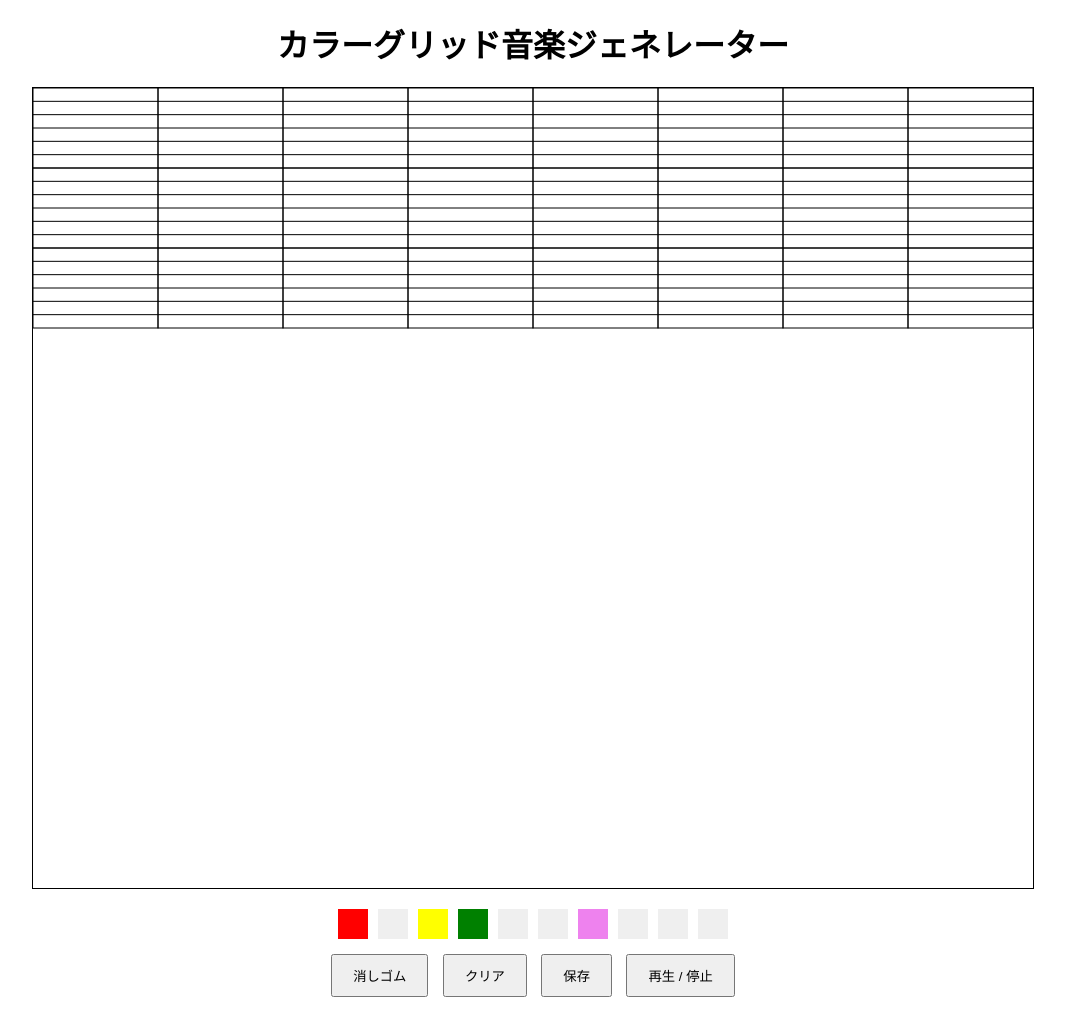
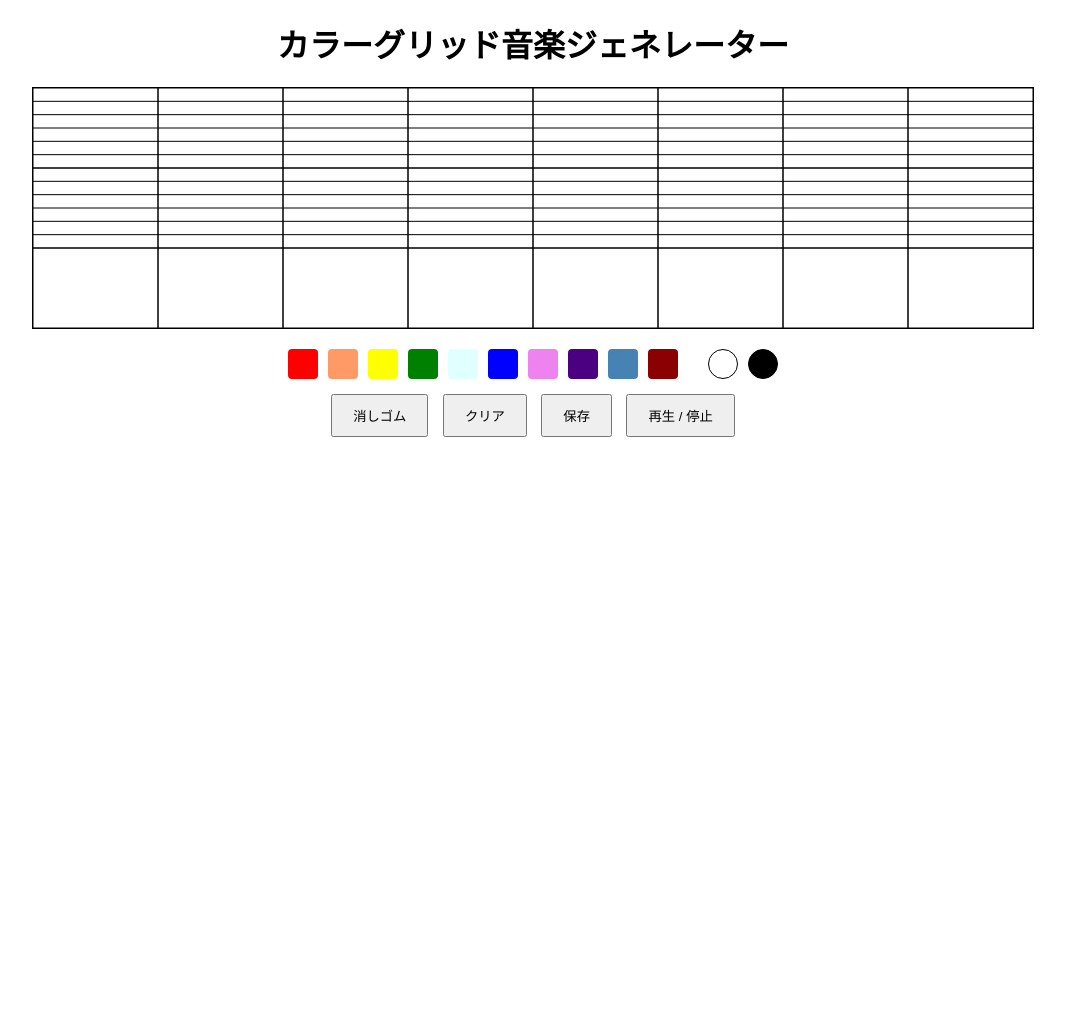
Before and after one commit to keigo1110/color_piano, a Flask app: page / in a window 1280 px wide. Shown: the whole page, without its empty margins (107-1172 px from the left). After the commit the page ends 437 px from the top, so only its background shows below. Run offline with Flask 3, Linux system fonts and the light colour scheme; some libraries are stand-ins or nearby versions.

Commit message:
complete prototype

```diff
--- a/static/css/style.css
+++ b/static/css/style.css
@@ -36,3 +36,35 @@ h1 {
     padding: 10px 20px;
     cursor: pointer;
 }
+
+/* 省略可能な既存のスタイル */
+
+#paletteContainer {
+    display: flex;
+    justify-content: center;
+    margin-bottom: 10px;
+}
+
+#mainPalette, #drumPalette {
+    display: flex;
+    margin: 0 10px;
+}
+
+.color-button {
+    width: 30px;
+    height: 30px;
+    margin: 0 5px;
+    cursor: pointer;
+    border: none;
+    border-radius: 4px;
+}
+
+.drum-button {
+    width: 30px;
+    height: 30px;
+    margin: 0 5px;
+    cursor: pointer;
+    border: none;
+    border-radius: 50%;
+    border: 1px solid #000;
+}
--- a/static/js/script.js
+++ b/static/js/script.js
@@ -13,44 +13,71 @@ let grid = Array(rows).fill().map(() => Array(cols).fill(null));
 
 // カラーパレットと音のリスト
 const colorNoteMap = {
-    "Red": "C4",
-    "Orange-pink": "G4",
-    "Yellow": "D4",
-    "Green": "A4",
-    "Whitish-blue": "E4",
-    "Blue, bright": "F#4",
-    "Violet": "Db4",
-    "Purplish-violet": "Ab4",
-    "Steel color with metallic sheen": "Eb4",
-    "Red, dark": "F4"
+    "Red": { note: "C4", color: "red" },
+    "Orange-pink": { note: "G4", color: "#FF9966" },
+    "Yellow": { note: "D4", color: "yellow" },
+    "Green": { note: "A4", color: "green" },
+    "Whitish-blue": { note: "E4", color: "#E0FFFF" }, // Light Cyan
+    "Blue, bright": { note: "F#4", color: "blue" },
+    "Violet": { note: "Db4", color: "violet" },
+    "Purplish-violet": { note: "Ab4", color: "indigo" },
+    "Steel color with metallic sheen": { note: "Eb4", color: "#4682B4" }, // Steel Blue
+    "Red, dark": { note: "F4", color: "darkred" }
 };
 
-const colors = Object.keys(colorNoteMap);
-let selectedColor = colors[0]; // デフォルトの選択色
+const drumColorMap = {
+    "White": { sample: "hat", color: "white" },
+    "Black": { sample: "kick", color: "black" }
+};
+
+const mainColors = Object.keys(colorNoteMap);
+const drumColors = Object.keys(drumColorMap);
+
+let selectedColor = null; // 選択された色（キー）
+let selectedPalette = null; // 選択されたパレット（"main" または "drum"）
 let eraserMode = false; // 消しゴムモード
 
 // コントロール要素
-const paletteDiv = document.getElementById('palette');
+const mainPaletteDiv = document.getElementById('mainPalette');
+const drumPaletteDiv = document.getElementById('drumPalette');
 const eraserButton = document.getElementById('eraserButton');
 const clearButton = document.getElementById('clearButton');
 const saveButton = document.getElementById('saveButton');
 const playButton = document.getElementById('playButton');
 
-// カラーパレットの生成
-colors.forEach(color => {
+// メインパレットの生成
+mainColors.forEach(key => {
+    const colorInfo = colorNoteMap[key];
     const colorBtn = document.createElement('button');
     colorBtn.className = 'color-button';
-    colorBtn.style.backgroundColor = color;
+    colorBtn.style.backgroundColor = colorInfo.color;
     colorBtn.addEventListener('click', () => {
-        selectedColor = color;
+        selectedColor = key;
+        selectedPalette = "main";
         eraserMode = false;
     });
-    paletteDiv.appendChild(colorBtn);
+    mainPaletteDiv.appendChild(colorBtn);
+});
+
+// ドラムパレットの生成
+drumColors.forEach(key => {
+    const colorInfo = drumColorMap[key];
+    const colorBtn = document.createElement('button');
+    colorBtn.className = 'drum-button';
+    colorBtn.style.backgroundColor = colorInfo.color;
+    colorBtn.addEventListener('click', () => {
+        selectedColor = key;
+        selectedPalette = "drum";
+        eraserMode = false;
+    });
+    drumPaletteDiv.appendChild(colorBtn);
 });
 
 // コントロールボタンのイベント
 eraserButton.addEventListener('click', () => {
     eraserMode = true;
+    selectedColor = null;
+    selectedPalette = null;
 });
 
 clearButton.addEventListener('click', () => {
@@ -86,7 +113,14 @@ canvas.addEventListener('click', (e) => {
     if (eraserMode) {
         grid[y][x] = null;
     } else {
-        grid[y][x] = selectedColor;
+        if (y < 2 && selectedPalette === "main") {
+            // 最初の2行はメインパレットのみ
+            grid[y][x] = { key: selectedColor, palette: selectedPalette };
+        } else if (y === 2 && selectedPalette === "drum") {
+            // 第3行はドラムパレットのみ
+            grid[y][x] = { key: selectedColor, palette: selectedPalette };
+        }
+        // 適切なパレットが選択されていない場合は何もしない
     }
     drawGrid();
 });
@@ -98,8 +132,14 @@ function drawGrid() {
     // セルの描画
     for (let y = 0; y < rows; y++) {
         for (let x = 0; x < cols; x++) {
-            const color = grid[y][x];
-            if (color) {
+            const cell = grid[y][x];
+            if (cell) {
+                let color;
+                if (cell.palette === "main") {
+                    color = colorNoteMap[cell.key].color;
+                } else if (cell.palette === "drum") {
+                    color = drumColorMap[cell.key].color;
+                }
                 ctx.fillStyle = color;
                 ctx.fillRect(x * cellWidth, y * cellHeight, cellWidth, cellHeight);
             }
@@ -115,7 +155,7 @@ function drawGrid() {
 // 五線譜の描画
 function drawStaves() {
     ctx.strokeStyle = '#000';
-    for (let y = 0; y < rows; y++) {
+    for (let y = 0; y < 2; y++) { // 最初の2行のみ
         const startY = y * cellHeight;
         const lineSpacing = cellHeight / 6;
         for (let i = 1; i <= 5; i++) {
@@ -141,9 +181,9 @@ function startPlayback() {
 
         // 音の再生
         for (let y = 0; y < rows; y++) {
-            const color = grid[y][currentColumn];
-            if (color) {
-                playSound(y, color);
+            const cell = grid[y][currentColumn];
+            if (cell) {
+                playSound(y, cell.key, cell.palette);
             }
         }
 
@@ -158,27 +198,23 @@ function stopPlayback() {
 }
 
 // 音の再生
-function playSound(row, color) {
+function playSound(row, key, palette) {
+    if (palette === "main") {
+        const note = colorNoteMap[key].note;
         if (row === 0) {
             // ピアノシンセ
             const synth = new Tone.Synth().toDestination();
-        synth.triggerAttackRelease(colorNoteMap[color], '8n');
+            synth.triggerAttackRelease(note, '8n');
         } else if (row === 1) {
             // ベースシンセ
             const bassSynth = new Tone.MembraneSynth().toDestination();
-        bassSynth.triggerAttackRelease(colorNoteMap[color], '8n');
-    } else if (row === 2) {
+            bassSynth.triggerAttackRelease(note, '8n');
+        }
+    } else if (palette === "drum" && row === 2) {
         // ドラムサンプル
-        const player = new Tone.Player().toDestination();
-        if (color === 'Whitish-blue') {
-            player.load('/static/audio/hat.wav').then(() => {
-                player.start();
-            });
-        } else {
-            player.load('/static/audio/kick.wav').then(() => {
-                player.start();
-            });
-        }
+        const sampleName = drumColorMap[key].sample;
+        const player = new Tone.Player(`/static/audio/${sampleName}.wav`).toDestination();
+        player.autostart = true;
     }
 }
 
--- a/templates/index.html
+++ b/templates/index.html
@@ -7,10 +7,13 @@
 </head>
 <body>
     <h1>カラーグリッド音楽ジェネレーター</h1>
-    <canvas id="gridCanvas" width="1000" height="800"></canvas>
+    <canvas id="gridCanvas" width="1000" height="240"></canvas>
 
     <div id="controls">
-        <div id="palette"></div>
+        <div id="paletteContainer">
+            <div id="mainPalette"></div>
+            <div id="drumPalette"></div>
+        </div>
         <button id="eraserButton">消しゴム</button>
         <button id="clearButton">クリア</button>
         <button id="saveButton">保存</button>
```
Lines whose indentation alone changed are shown as unchanged.
